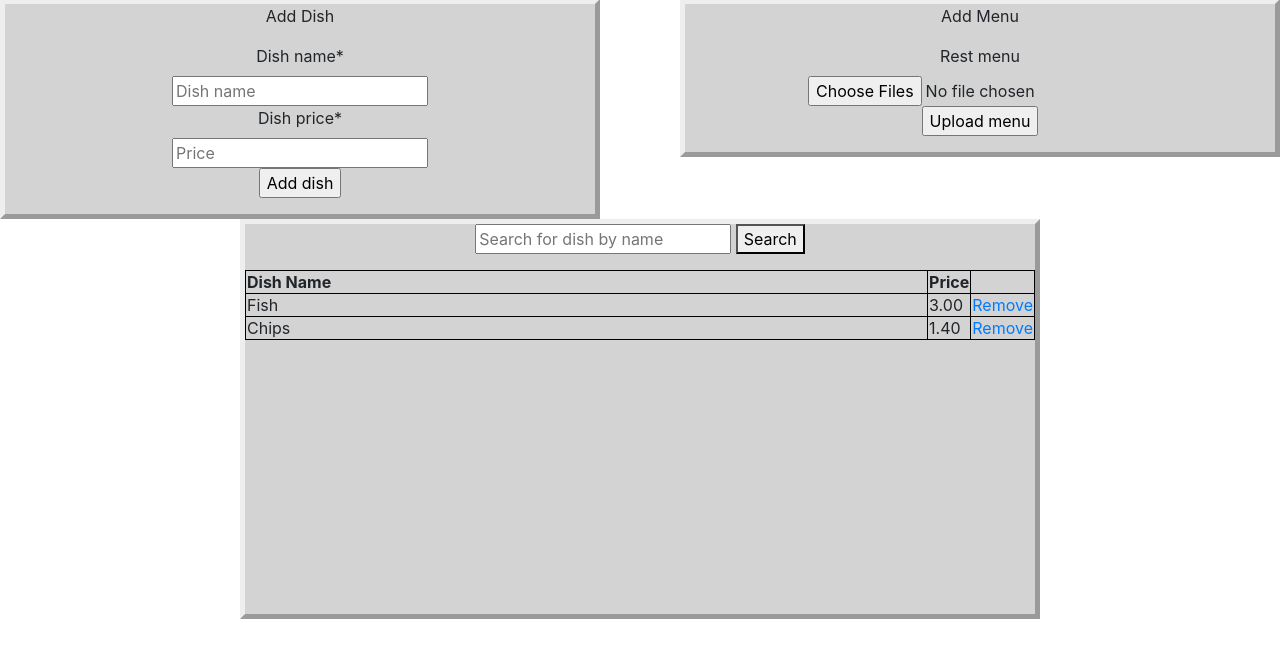
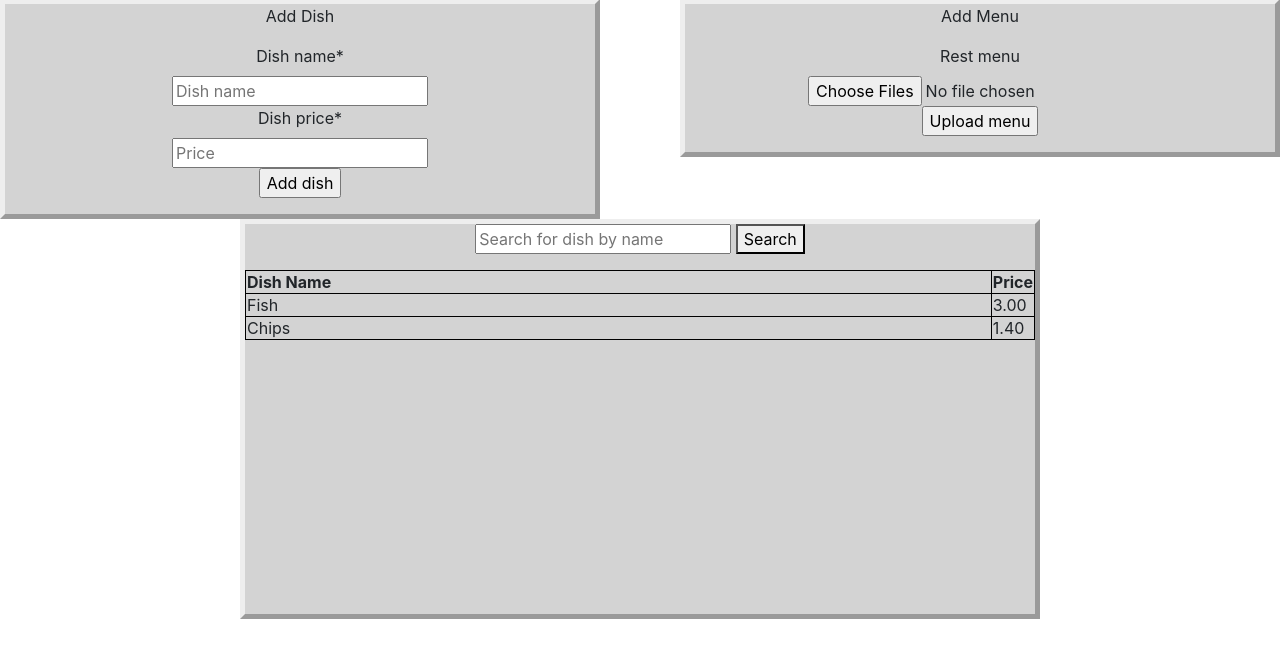
Before and after one commit to txlula/Restaurant-Booking-System, a Django app: page /menu/ in a window 1280 px wide. Shown: the part 101-759 px from the top of the page. Run offline with Django 3.2, Linux system fonts and the light colour scheme; a user stored in the database is signed in; data comes from the database, SQL or seed files in the repository; both versions use the stored data as it was after the commit; some libraries are stand-ins or nearby versions.

Commit message:
menu page update

```diff
--- a/bookings/templates/bookings/menu.html
+++ b/bookings/templates/bookings/menu.html
@@ -44,14 +44,11 @@
         <tr>
             <th>Dish Name</th>
             <th>Price</th>
-            <th></th>
         </tr>
         {% for dish in dishes %}
         <tr>
             <td>{{ dish.dish_name }}</td>
             <td>{{ dish.dish_price }}</td>
-
-            <td><a href='remove/{{dish.dishID}}/'>Remove</a></td>
         </tr>
         {% endfor %}
         </table>
```
Also changed, not shown: db.sqlite3.
